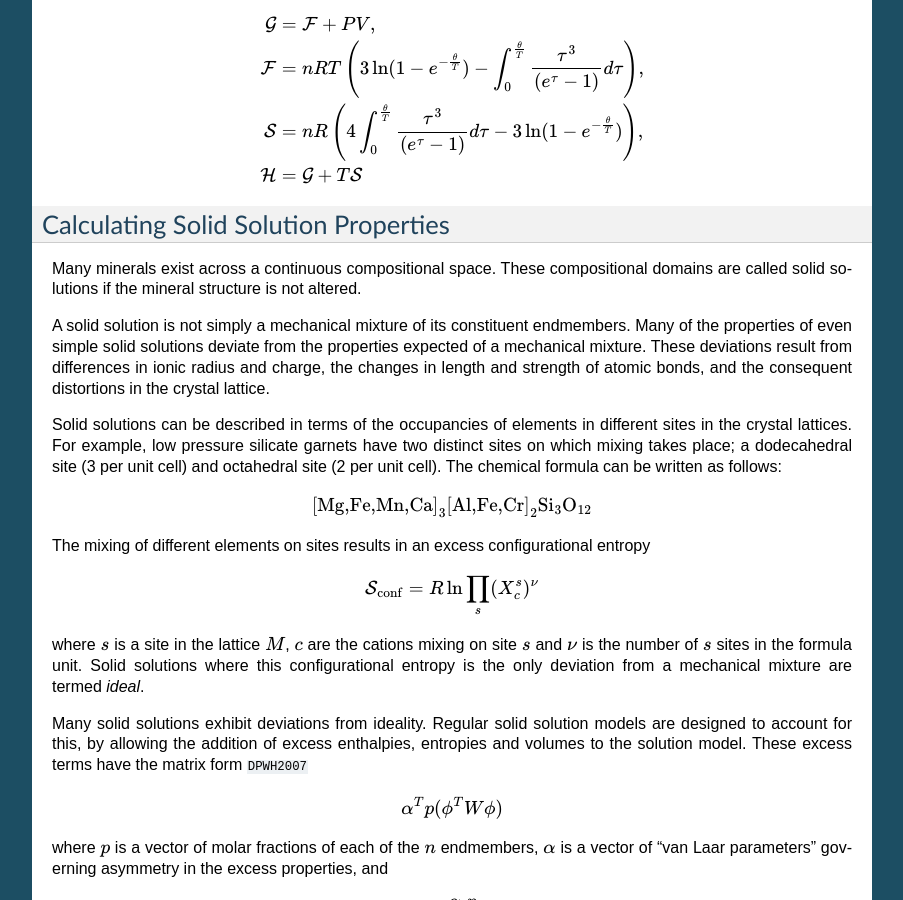
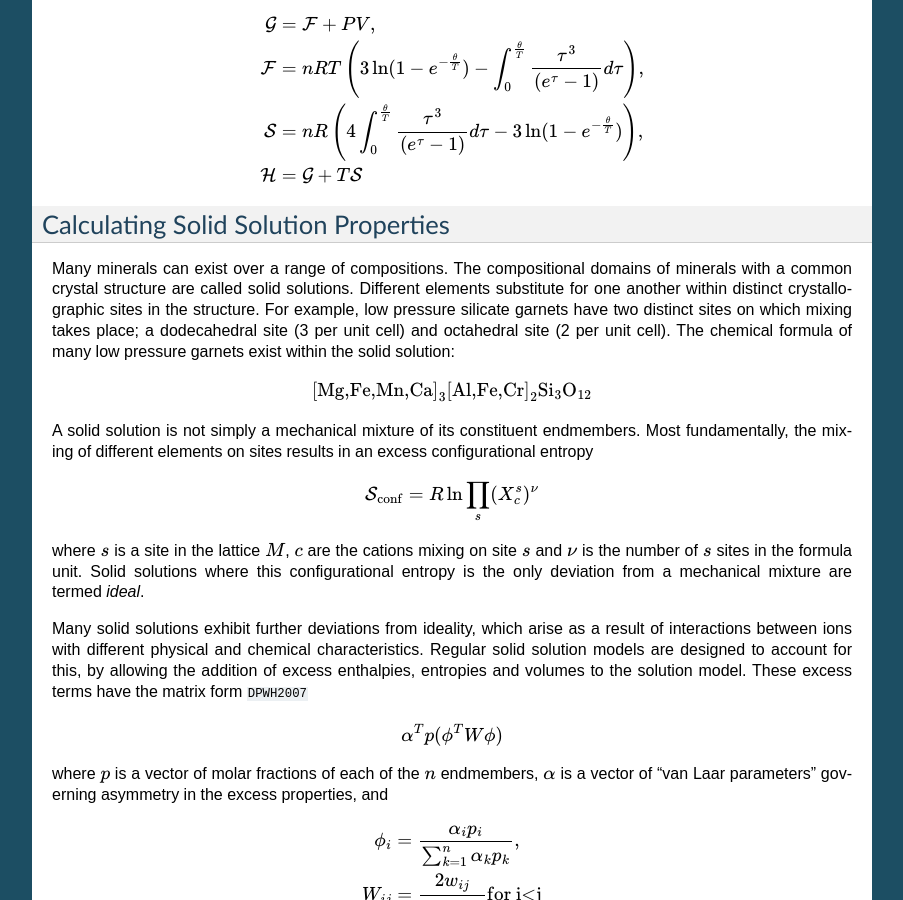
Before and after one commit to geodynamics/burnman, a Sphinx documentation site: the page built from sphinx/background.rst, in a window 1280 px wide and 900 px high, scrolled down 5646 px. Shown: the whole window, without its empty margins (198-1101 px from the left). Built offline with Sphinx 7.4.7, drawn with Linux system fonts in a browser that asks for light colours; pages that are not in the unit, such as notebooks, are missing from menus; cross-references to code outside the pages are shown as plain code; the version number is read from the project's files by our own code.

Commit message:
Draft of solid solution background completed

```diff
--- a/sphinx/background_solidsolutions.txt
+++ b/sphinx/background_solidsolutions.txt
@@ -2,16 +2,13 @@
 
 Calculating Solid Solution Properties
 -------------------------------------
-Many minerals exist across a continuous compositional space. These compositional domains are called solid solutions if the mineral structure is not altered.
-
-A solid solution is not simply a mechanical mixture of its constituent endmembers. Many of the properties of even simple solid solutions deviate from the properties expected of a mechanical mixture. These deviations result from differences in ionic radius and charge, the changes in length and strength of atomic bonds, and the consequent distortions in the crystal lattice.
-
-Solid solutions can be described in terms of the occupancies of elements in different sites in the crystal lattices. For example, low pressure silicate garnets have two distinct sites on which mixing takes place; a dodecahedral site (3 per unit cell) and octahedral site (2 per unit cell). The chemical formula can be written as follows:
+Many minerals can exist over a range of compositions. The compositional domains of minerals with a common crystal structure are called solid solutions. Different elements substitute for one another within distinct crystallographic sites in the structure. For example, low pressure silicate garnets have two distinct sites on which mixing takes place; a dodecahedral site (3 per unit cell) and octahedral site (2 per unit cell). The chemical formula of many low pressure garnets exist within the solid solution:
 
 .. math::
     \textrm{[Mg,Fe,Mn,Ca]}_3\textrm{[Al,Fe,Cr]}_2\textrm{Si}_3\textrm{O}_{12}
 
-The mixing of different elements on sites results in an excess configurational entropy
+
+A solid solution is not simply a mechanical mixture of its constituent endmembers. Most fundamentally, the mixing of different elements on sites results in an excess configurational entropy
 
 .. math::
     \mathcal{S}_{\textrm{conf}} = R \ln \prod_s (X_c^s)^{\nu}
@@ -19,7 +16,7 @@ The mixing of different elements on sites results in an excess configurational e
 
 where :math:`s` is a site in the lattice :math:`M`, :math:`c` are the cations mixing on site :math:`s` and :math:`\nu` is the number of :math:`s` sites in the formula unit. Solid solutions where this configurational entropy is the only deviation from a mechanical mixture are termed *ideal*.
 
-Many solid solutions exhibit deviations from ideality. Regular solid solution models are designed to account for this, by allowing the addition of excess enthalpies, entropies and volumes to the solution model. These excess terms have the matrix form :cite:`DPWH2007`
+Many solid solutions exhibit further deviations from ideality, which arise as a result of interactions between ions with different physical and chemical characteristics. Regular solid solution models are designed to account for this, by allowing the addition of excess enthalpies, entropies and volumes to the solution model. These excess terms have the matrix form :cite:`DPWH2007`
 
 .. math::
     \alpha^T p (\phi^T W \phi)
```
